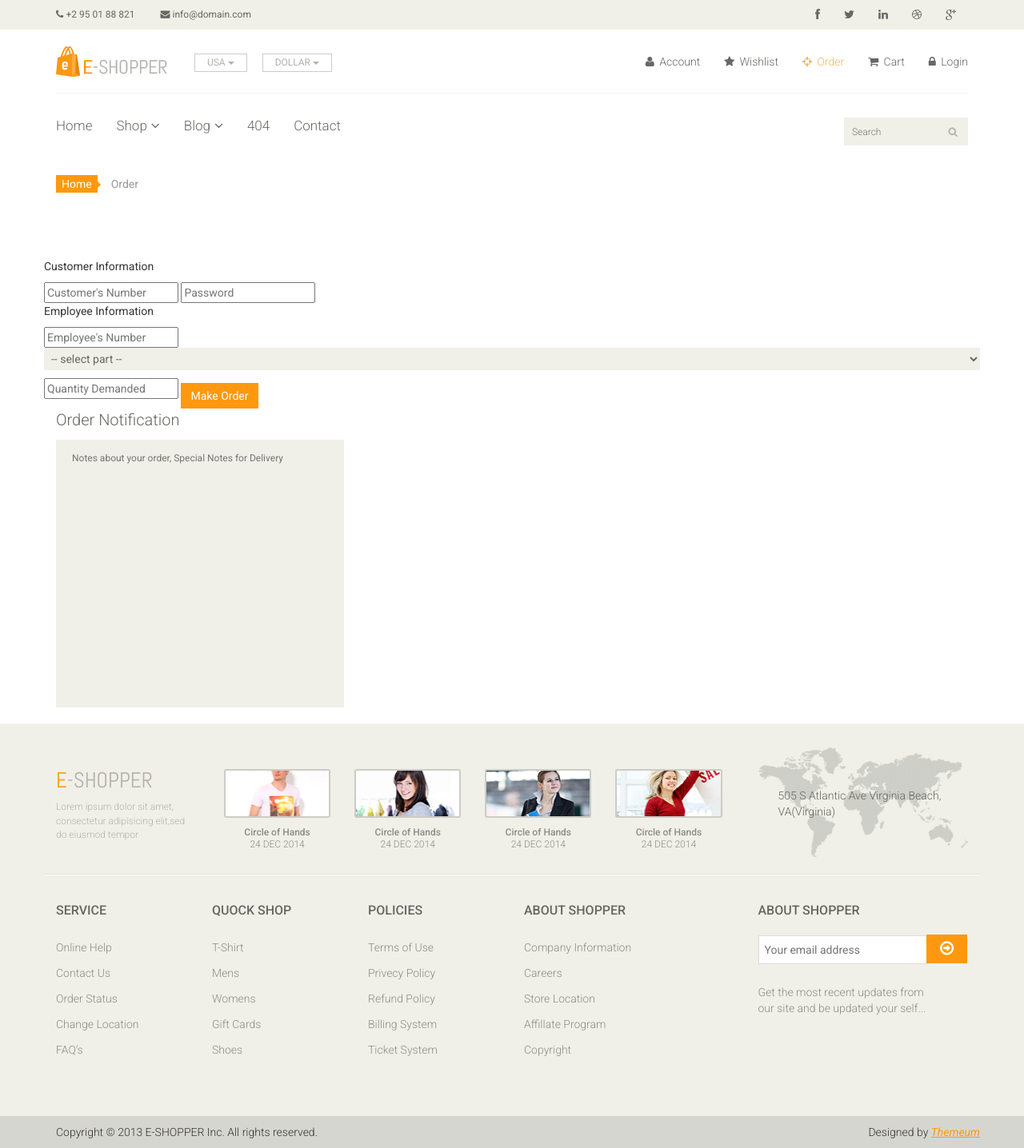
After one commit to simon-suuk/ecommerce-bagshop, a PHP site: page /order.php in a window 1280 px wide. The commit adds this page. Shown: the whole page at 80% size. Run offline with PHP 8.4, Linux system fonts and the light colour scheme; data that the repository does not hold is empty.

Commit message:
order successful

```diff
--- a/DatabaseHelper.php
+++ b/DatabaseHelper.php
@@ -13,6 +13,10 @@ class DatabaseHelper extends adb{
 	*constructor
 	*/
 	function __construct(){
+	}
+
+	function dbCleanUp($table){
+		$this->query("DROP TABLE IF EXISTS $table");
 	}
 
 	function createTable($name, $query){
@@ -83,8 +87,30 @@ class DatabaseHelper extends adb{
 	}
 
 	//for  Order
-	function addOrder($cno,$eno,$received,$shipped){
+	function addOrder($cno,$eno,$received,$shipped,$pno,$qty){
+		//orders table cno, eno, received, shipped
+		$orderQuery="INSERT INTO orders SET
+					cno = '$cno',
+					eno = '$eno',
+					received = '$received',
+					shipped = '$shipped' ";
+		$this->query($orderQuery);
 
+		$ono = mysqli_insert_id($this->db);
+		//$ono = $this->insert_id;
+
+		//odetails table ono, pno, qty
+		$detailsQuery="INSERT INTO odetails SET
+					ono = '$ono',
+					pno = '$pno',
+					qty = '$qty' ";
+		$this->query($detailsQuery);
+
+		//parts table set qno = qno-qty
+		$partsQuery = "UPDATE parts SET
+						qno = qno - '$qty'
+						WHERE pno = '$pno' ";
+		return $this->query($partsQuery);
 	}
 
 	function editOrder($id,$column,$value){
--- a/index.php
+++ b/index.php
@@ -94,7 +94,7 @@
                             <ul class="nav navbar-nav">
                                 <li><a href="#"><i class="fa fa-user"></i> Account</a></li>
                                 <li><a href="#"><i class="fa fa-star"></i> Wishlist</a></li>
-                                <li><a href="checkout.html"><i class="fa fa-crosshairs"></i> Checkout</a></li>
+                                <li><a href="order.php"><i class="fa fa-crosshairs"></i> Order</a></li>
                                 <li><a href="cart.html"><i class="fa fa-shopping-cart"></i> Cart</a></li>
                                 <li><a href="login.html"><i class="fa fa-lock"></i> Login</a></li>
                             </ul>
@@ -125,7 +125,7 @@
                                     <ul role="menu" class="sub-menu">
                                         <li><a href="shop.html">Products</a></li>
                                         <li><a href="product-details.html">Product Details</a></li>
-                                        <li><a href="checkout.html">Checkout</a></li>
+                                        <li><a href="order.php">Order</a></li>
                                         <li><a href="cart.html">Cart</a></li>
                                         <li><a href="login.html">Login</a></li>
                                     </ul>
--- /dev/null
+++ b/order.php
@@ -0,0 +1,407 @@
+<!DOCTYPE html>
+<html lang="en">
+
+<head>
+    <meta charset="utf-8">
+    <meta name="viewport" content="width=device-width, initial-scale=1.0">
+    <meta name="description" content="">
+    <meta name="author" content="">
+    <title>Checkout | E-Shopper</title>
+    <link href="css/bootstrap.min.css" rel="stylesheet">
+    <link href="css/font-awesome.min.css" rel="stylesheet">
+    <link href="css/prettyPhoto.css" rel="stylesheet">
+    <link href="css/price-range.css" rel="stylesheet">
+    <link href="css/animate.css" rel="stylesheet">
+    <link href="css/main.css" rel="stylesheet">
+    <link href="css/responsive.css" rel="stylesheet">
+    <!--[if lt IE 9]>
+    <script src="js/html5shiv.js"></script>
+    <script src="js/respond.min.js"></script>
+    <![endif]-->
+    <link rel="shortcut icon" href="images/ico/favicon.ico">
+    <link rel="apple-touch-icon-precomposed" sizes="144x144" href="images/ico/apple-touch-icon-144-precomposed.png">
+    <link rel="apple-touch-icon-precomposed" sizes="114x114" href="images/ico/apple-touch-icon-114-precomposed.png">
+    <link rel="apple-touch-icon-precomposed" sizes="72x72" href="images/ico/apple-touch-icon-72-precomposed.png">
+    <link rel="apple-touch-icon-precomposed" href="images/ico/apple-touch-icon-57-precomposed.png">
+</head>
+<!--/head-->
+
+<body>
+    <header id="header">
+        <!--header-->
+        <div class="header_top">
+            <!--header_top-->
+            <div class="container">
+                <div class="row">
+                    <div class="col-sm-6">
+                        <div class="contactinfo">
+                            <ul class="nav nav-pills">
+                                <li><a href=""><i class="fa fa-phone"></i> +2 95 01 88 821</a></li>
+                                <li><a href=""><i class="fa fa-envelope"></i> info@domain.com</a></li>
+                            </ul>
+                        </div>
+                    </div>
+                    <div class="col-sm-6">
+                        <div class="social-icons pull-right">
+                            <ul class="nav navbar-nav">
+                                <li><a href=""><i class="fa fa-facebook"></i></a></li>
+                                <li><a href=""><i class="fa fa-twitter"></i></a></li>
+                                <li><a href=""><i class="fa fa-linkedin"></i></a></li>
+                                <li><a href=""><i class="fa fa-dribbble"></i></a></li>
+                                <li><a href=""><i class="fa fa-google-plus"></i></a></li>
+                            </ul>
+                        </div>
+                    </div>
+                </div>
+            </div>
+        </div>
+        <!--/header_top-->
+
+        <div class="header-middle">
+            <!--header-middle-->
+            <div class="container">
+                <div class="row">
+                    <div class="col-sm-4">
+                        <div class="logo pull-left">
+                            <a href="index.html"><img src="images/home/logo.png" alt="" /></a>
+                        </div>
+                        <div class="btn-group pull-right">
+                            <div class="btn-group">
+                                <button type="button" class="btn btn-default dropdown-toggle usa" data-toggle="dropdown">
+                                    USA
+                                    <span class="caret"></span>
+                                </button>
+                                <ul class="dropdown-menu">
+                                    <li><a href="">Canada</a></li>
+                                    <li><a href="">UK</a></li>
+                                </ul>
+                            </div>
+
+                            <div class="btn-group">
+                                <button type="button" class="btn btn-default dropdown-toggle usa" data-toggle="dropdown">
+                                    DOLLAR
+                                    <span class="caret"></span>
+                                </button>
+                                <ul class="dropdown-menu">
+                                    <li><a href="">Canadian Dollar</a></li>
+                                    <li><a href="">Pound</a></li>
+                                </ul>
+                            </div>
+                        </div>
+                    </div>
+                    <div class="col-sm-8">
+                        <div class="shop-menu pull-right">
+                            <ul class="nav navbar-nav">
+                                <li><a href=""><i class="fa fa-user"></i> Account</a></li>
+                                <li><a href=""><i class="fa fa-star"></i> Wishlist</a></li>
+                                <li><a href="order.html" class="active"><i class="fa fa-crosshairs"></i> Order</a></li>
+                                <li><a href="cart.html"><i class="fa fa-shopping-cart"></i> Cart</a></li>
+                                <li><a href="login.html"><i class="fa fa-lock"></i> Login</a></li>
+                            </ul>
+                        </div>
+                    </div>
+                </div>
+            </div>
+        </div>
+        <!--/header-middle-->
+
+        <div class="header-bottom">
+            <!--header-bottom-->
+            <div class="container">
+                <div class="row">
+                    <div class="col-sm-9">
+                        <div class="navbar-header">
+                            <button type="button" class="navbar-toggle" data-toggle="collapse" data-target=".navbar-collapse">
+                                <span class="sr-only">Toggle navigation</span>
+                                <span class="icon-bar"></span>
+                                <span class="icon-bar"></span>
+                                <span class="icon-bar"></span>
+                            </button>
+                        </div>
+                        <div class="mainmenu pull-left">
+                            <ul class="nav navbar-nav collapse navbar-collapse">
+                                <li><a href="index.html">Home</a></li>
+                                <li class="dropdown"><a href="#">Shop<i class="fa fa-angle-down"></i></a>
+                                    <ul role="menu" class="sub-menu">
+                                        <li><a href="shop.html">Products</a></li>
+                                        <li><a href="product-details.html">Product Details</a></li>
+                                        <li><a href="order.html" class="active">Order</a></li>
+                                        <li><a href="cart.html">Cart</a></li>
+                                        <li><a href="login.html">Login</a></li>
+                                    </ul>
+                                </li>
+                                <li class="dropdown"><a href="#">Blog<i class="fa fa-angle-down"></i></a>
+                                    <ul role="menu" class="sub-menu">
+                                        <li><a href="blog.html">Blog List</a></li>
+                                        <li><a href="blog-single.html">Blog Single</a></li>
+                                    </ul>
+                                </li>
+                                <li><a href="404.html">404</a></li>
+                                <li><a href="contact-us.html">Contact</a></li>
+                            </ul>
+                        </div>
+                    </div>
+                    <div class="col-sm-3">
+                        <div class="search_box pull-right">
+                            <input type="text" placeholder="Search" />
+                        </div>
+                    </div>
+                </div>
+            </div>
+        </div>
+        <!--/header-bottom-->
+    </header>
+    <!--/header-->
+
+    <section id="cart_items">
+        <div class="container">
+            <div class="breadcrumbs">
+                <ol class="breadcrumb">
+                    <li><a href="#">Home</a></li>
+                    <li class="active">Order</li>
+                </ol>
+            </div>
+            <!--/breadcrums-->
+
+            <?php
+                if(isset($_POST['submit'])){
+
+                    $cno = $_REQUEST['cno'];
+                    $password = $_REQUEST['passwd'];
+                    $eno = $_REQUEST['eno'];
+                    $pno = $_REQUEST['part'];
+                    $qty = $_REQUEST['qty'];
+                    $received = "";
+                    $shipped = "";
+
+                    include_once("DatabaseHelper.php");
+                    $dbhObj = new DatabaseHelper();
+                    $r=$dbhObj->addOrder($cno,$eno,$received,$shipped,$pno,$qty);
+
+                    if($r==false){
+                        echo "error while adding order";
+                    }else{
+
+                    }
+                }
+            ?>
+
+
+                <div class="shopper-informations">
+                    <div class="row">
+                        <form action="" method="POST">
+
+                            <p>Customer Information</p>
+                            <input type="number" placeholder="Customer's Number" name="cno" value="">
+                            <input type="password" placeholder="Password" name="passwd" value="">
+
+
+                            <p>Employee Information</p>
+
+                            <input type="number" placeholder="Employee's Number" name="eno" value="">
+
+                            <select name="part">
+                                <?php
+                                    include_once("DatabaseHelper.php");
+                                    $dbh = new DatabaseHelper();
+                                    $dbh->getAllParts();
+
+                                    echo "<option value = '-1'>-- select part --</option>";
+                                    while($row = $dbh->fetch()){
+                                        echo "<option value = {$row["pno"]}>{$row["pname"]}</option>";
+                                    }
+                                ?>
+                            </select>
+
+                            <input type="number" placeholder="Quantity Demanded" name="qty" value="">
+
+                            <!--a class="btn btn-primary" href="">Make Order</a-->
+                            <input class="btn btn-primary" type="submit" name="submit" value="Make Order" />
+                        </form>
+
+
+                        <div class="col-sm-4">
+                            <div class="order-message">
+                                <p>Order Notification</p>
+                                <textarea name="message" placeholder="Notes about your order, Special Notes for Delivery" rows="16"></textarea>
+                            </div>
+                        </div>
+                    </div>
+                </div>
+        </div>
+    </section>
+    <!--/#cart_items-->
+
+
+
+    <footer id="footer">
+        <!--Footer-->
+        <div class="footer-top">
+            <div class="container">
+                <div class="row">
+                    <div class="col-sm-2">
+                        <div class="companyinfo">
+                            <h2><span>e</span>-shopper</h2>
+                            <p>Lorem ipsum dolor sit amet, consectetur adipisicing elit,sed do eiusmod tempor</p>
+                        </div>
+                    </div>
+                    <div class="col-sm-7">
+                        <div class="col-sm-3">
+                            <div class="video-gallery text-center">
+                                <a href="#">
+                                    <div class="iframe-img">
+                                        <img src="images/home/iframe1.png" alt="" />
+                                    </div>
+                                    <div class="overlay-icon">
+                                        <i class="fa fa-play-circle-o"></i>
+                                    </div>
+                                </a>
+                                <p>Circle of Hands</p>
+                                <h2>24 DEC 2014</h2>
+                            </div>
+                        </div>
+
+                        <div class="col-sm-3">
+                            <div class="video-gallery text-center">
+                                <a href="#">
+                                    <div class="iframe-img">
+                                        <img src="images/home/iframe2.png" alt="" />
+                                    </div>
+                                    <div class="overlay-icon">
+                                        <i class="fa fa-play-circle-o"></i>
+                                    </div>
+                                </a>
+                                <p>Circle of Hands</p>
+                                <h2>24 DEC 2014</h2>
+                            </div>
+                        </div>
+
+                        <div class="col-sm-3">
+                            <div class="video-gallery text-center">
+                                <a href="#">
+                                    <div class="iframe-img">
+                                        <img src="images/home/iframe3.png" alt="" />
+                                    </div>
+                                    <div class="overlay-icon">
+                                        <i class="fa fa-play-circle-o"></i>
+                                    </div>
+                                </a>
+                                <p>Circle of Hands</p>
+                                <h2>24 DEC 2014</h2>
+                            </div>
+                        </div>
+
+                        <div class="col-sm-3">
+                            <div class="video-gallery text-center">
+                                <a href="#">
+                                    <div class="iframe-img">
+                                        <img src="images/home/iframe4.png" alt="" />
+                                    </div>
+                                    <div class="overlay-icon">
+                                        <i class="fa fa-play-circle-o"></i>
+                                    </div>
+                                </a>
+                                <p>Circle of Hands</p>
+                                <h2>24 DEC 2014</h2>
+                            </div>
+                        </div>
+                    </div>
+                    <div class="col-sm-3">
+                        <div class="address">
+                            <img src="images/home/map.png" alt="" />
+                            <p>505 S Atlantic Ave Virginia Beach, VA(Virginia)</p>
+                        </div>
+                    </div>
+                </div>
+            </div>
+        </div>
+
+        <div class="footer-widget">
+            <div class="container">
+                <div class="row">
+                    <div class="col-sm-2">
+                        <div class="single-widget">
+                            <h2>Service</h2>
+                            <ul class="nav nav-pills nav-stacked">
+                                <li><a href="">Online Help</a></li>
+                                <li><a href="">Contact Us</a></li>
+                                <li><a href="">Order Status</a></li>
+                                <li><a href="">Change Location</a></li>
+                                <li><a href="">FAQ’s</a></li>
+                            </ul>
+                        </div>
+                    </div>
+                    <div class="col-sm-2">
+                        <div class="single-widget">
+                            <h2>Quock Shop</h2>
+                            <ul class="nav nav-pills nav-stacked">
+                                <li><a href="">T-Shirt</a></li>
+                                <li><a href="">Mens</a></li>
+                                <li><a href="">Womens</a></li>
+                                <li><a href="">Gift Cards</a></li>
+                                <li><a href="">Shoes</a></li>
+                            </ul>
+                        </div>
+                    </div>
+                    <div class="col-sm-2">
+                        <div class="single-widget">
+                            <h2>Policies</h2>
+                            <ul class="nav nav-pills nav-stacked">
+                                <li><a href="">Terms of Use</a></li>
+                                <li><a href="">Privecy Policy</a></li>
+                                <li><a href="">Refund Policy</a></li>
+                                <li><a href="">Billing System</a></li>
+                                <li><a href="">Ticket System</a></li>
+                            </ul>
+                        </div>
+                    </div>
+                    <div class="col-sm-2">
+                        <div class="single-widget">
+                            <h2>About Shopper</h2>
+                            <ul class="nav nav-pills nav-stacked">
+                                <li><a href="">Company Information</a></li>
+                                <li><a href="">Careers</a></li>
+                                <li><a href="">Store Location</a></li>
+                                <li><a href="">Affillate Program</a></li>
+                                <li><a href="">Copyright</a></li>
+                            </ul>
+                        </div>
+                    </div>
+                    <div class="col-sm-3 col-sm-offset-1">
+                        <div class="single-widget">
+                            <h2>About Shopper</h2>
+                            <form action="#" class="searchform">
+                                <input type="text" placeholder="Your email address" />
+                                <button type="submit" class="btn btn-default"><i class="fa fa-arrow-circle-o-right"></i></button>
+                                <p>Get the most recent updates from
+                                    <br />our site and be updated your self...</p>
+                            </form>
+                        </div>
+                    </div>
+
+                </div>
+            </div>
+        </div>
+
+        <div class="footer-bottom">
+            <div class="container">
+                <div class="row">
+                    <p class="pull-left">Copyright © 2013 E-SHOPPER Inc. All rights reserved.</p>
+                    <p class="pull-right">Designed by <span><a target="_blank" href="http://www.themeum.com">Themeum</a></span></p>
+                </div>
+            </div>
+        </div>
+
+    </footer>
+    <!--/Footer-->
+
+
+
+    <script src="js/jquery.js"></script>
+    <script src="js/bootstrap.min.js"></script>
+    <script src="js/jquery.scrollUp.min.js"></script>
+    <script src="js/jquery.prettyPhoto.js"></script>
+    <script src="js/main.js"></script>
+</body>
+
+</html>
--- a/setup.php
+++ b/setup.php
@@ -11,6 +11,12 @@
 include_once('DatabaseHelper.php');
 
 $dbh = new DatabaseHelper();
+
+/*$dbh->dbCleanUp('`zipcodes`');
+$dbh->dbCleanUp('`customers`');
+$dbh->dbCleanUp('`employees`');
+$dbh->dbCleanUp('bags');
+$dbh->dbCleanUp('parts');*/
 
 $dbh->createTable('`zipcodes`',
 	'`zip` decimal(5,0) NOT NULL,
```
